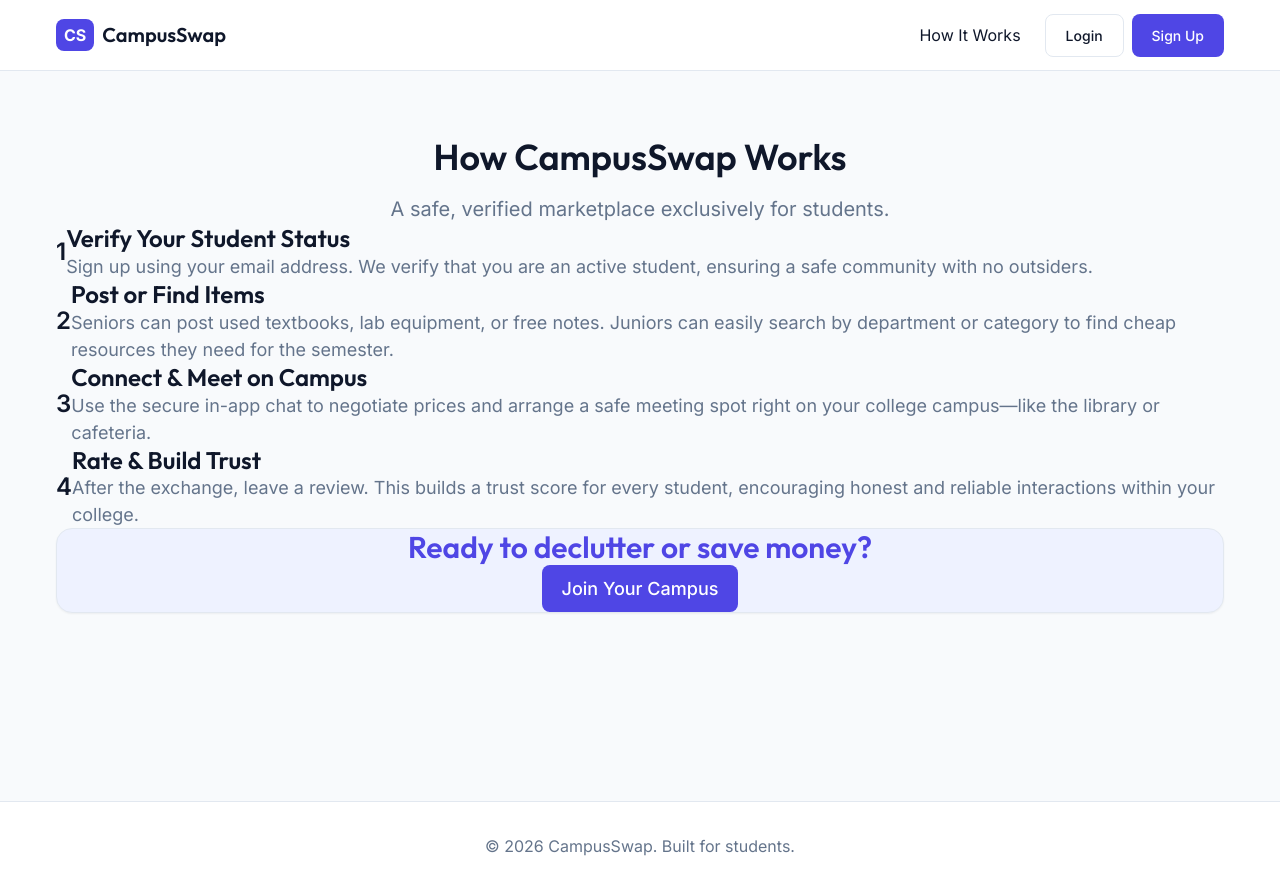
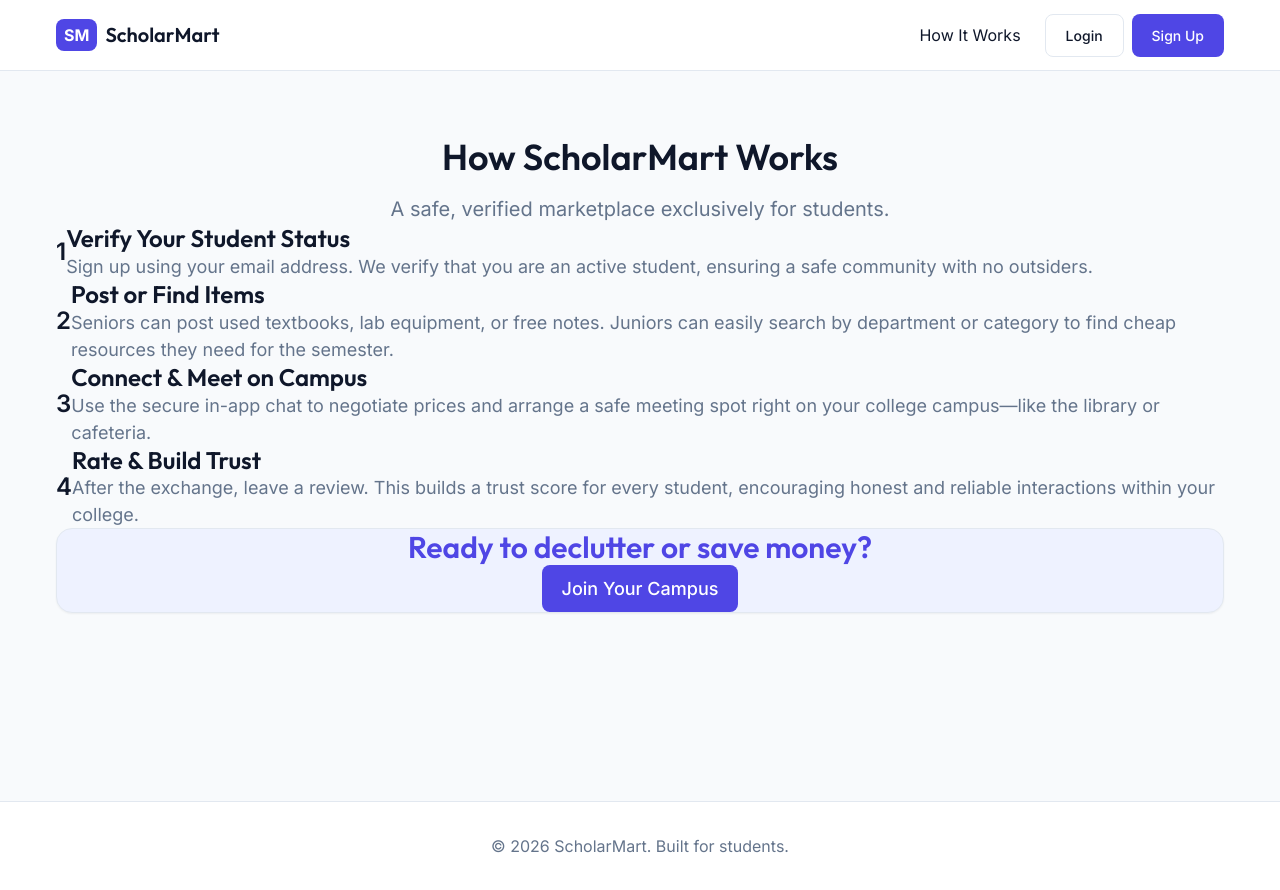
Before and after one commit to dipppjyo/campus-exchange, a Next.js app: page /how-it-works in a window 1280 px wide. Built offline with nearby package versions, Linux system fonts and the light colour scheme; no server answers; the database is empty.

Commit message:
Rebrand website to ScholarMart

```diff
--- a/src/app/how-it-works/page.js
+++ b/src/app/how-it-works/page.js
@@ -8,7 +8,7 @@
   return (
     <div className="container py-16 max-w-4xl mx-auto animate-fade-in">
       <div className="text-center mb-16">
-        <h1 className="text-4xl font-bold mb-4">How CampusSwap Works</h1>
+        <h1 className="text-4xl font-bold mb-4">How ScholarMart Works</h1>
         <p className="text-xl text-muted">A safe, verified marketplace exclusively for students.</p>
       </div>
 
--- a/src/app/layout.js
+++ b/src/app/layout.js
@@ -4,7 +4,7 @@
 import { CampusProvider } from "@/context/CampusContext";
 
 export const metadata = {
-  title: "CampusSwap | Student Marketplace",
+  title: "ScholarMart | Student Marketplace",
   description: "Buy, sell, exchange, donate, or rent used items within your college campus.",
 };
 
@@ -22,7 +22,7 @@
               {/* Simple Footer directly in layout for now */}
               <footer style={{ backgroundColor: 'var(--surface)', padding: 'var(--space-8) 0', borderTop: '1px solid var(--border)', marginTop: 'auto' }}>
                 <div className="container text-center">
-                  <p className="text-muted">© 2026 CampusSwap. Built for students.</p>
+                  <p className="text-muted">© 2026 ScholarMart. Built for students.</p>
                 </div>
               </footer>
             </div>
--- a/src/app/post-item/page.js
+++ b/src/app/post-item/page.js
@@ -92,7 +92,7 @@
       <div className="container py-16 text-center animate-fade-in">
         <div className="card p-8 max-w-md mx-auto" style={{ padding: 'var(--space-8)' }}>
           <h2 className="text-2xl font-bold mb-4">Verification Required</h2>
-          <p className="text-muted mb-6">You must be logged in as a verified student to post items on CampusSwap.</p>
+          <p className="text-muted mb-6">You must be logged in as a verified student to post items on ScholarMart.</p>
           <div className="flex flex-col gap-2">
             <button onClick={() => router.push("/auth/login")} className="btn btn-primary">Login Now</button>
             <button onClick={() => router.push("/auth/signup")} className="btn btn-outline">Sign Up</button>
--- a/src/components/layout/Navbar.js
+++ b/src/components/layout/Navbar.js
@@ -15,8 +15,8 @@
       {/* ... */}
       <div className="container flex justify-between items-center" style={{ height: '70px' }}>
         <Link href="/" className="flex items-center gap-2">
-          <div style={{ backgroundColor: 'var(--primary)', color: 'white', padding: '0.25rem 0.5rem', borderRadius: 'var(--radius-md)', fontWeight: 'bold' }}>CS</div>
-          <span className="font-bold text-xl" style={{ fontFamily: 'var(--font-heading)' }}>CampusSwap</span>
+          <div style={{ backgroundColor: 'var(--primary)', color: 'white', padding: '0.25rem 0.5rem', borderRadius: 'var(--radius-md)', fontWeight: 'bold' }}>SM</div>
+          <span className="font-bold text-xl" style={{ fontFamily: 'var(--font-heading)' }}>ScholarMart</span>
         </Link>
 
         {/* Desktop & Mobile Nav */}
```
